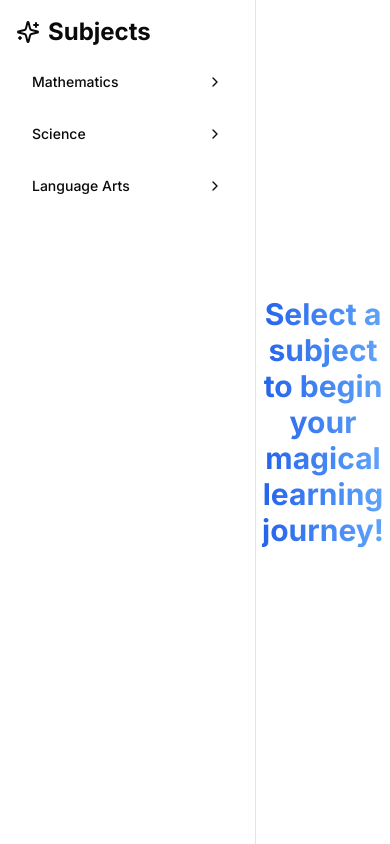
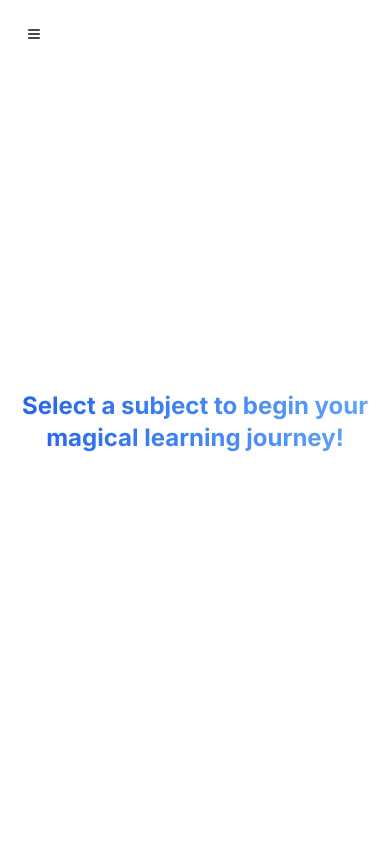
Before and after one commit to learnrithmai/Learnrithm-Ai-Teacher-frontend, a Next.js app: page /create/topics/courses in a window 390 px wide. Built offline with nearby package versions, Linux system fonts and the light colour scheme.

Commit message:
feat: add responsive sidebar with hamburger menu and improve styling for subject selection

```diff
--- a/src/app/create/topics/courses/page.tsx
+++ b/src/app/create/topics/courses/page.tsx
@@ -1,29 +1,51 @@
 "use client"
 
 import { useState } from "react"
+import { Menu } from "lucide-react"
+import { Button } from "@/components/ui/button"
 import Sidebar from "@/components/Sidebar"
 import MainContent from "@/components/MainContent"
 
 export default function Home() {
   const [selectedSubject, setSelectedSubject] = useState<string | null>(null)
   const [selectedTopic, setSelectedTopic] = useState<string | null>(null)
+  const [isSidebarOpen, setIsSidebarOpen] = useState(false)
 
   const handleSubjectSelect = (subject: string) => {
     setSelectedSubject(subject)
     setSelectedTopic(null)
+    setIsSidebarOpen(false)
   }
 
   const handleTopicSelect = (subject: string, topic: string) => {
     setSelectedSubject(subject)
     setSelectedTopic(topic)
+    setIsSidebarOpen(false)
   }
 
   return (
     <div className="flex h-screen bg-background text-foreground">
-      <div className="w-64 border-r border-border">
+      {/* Hamburger menu for mobile */}
+      <Button
+        variant="ghost"
+        size="icon"
+        className="fixed top-4 left-4 z-50 md:hidden"
+        onClick={() => setIsSidebarOpen(!isSidebarOpen)}
+      >
+        <Menu className="h-6 w-6" />
+      </Button>
+
+      {/* Sidebar */}
+      <div
+        className={`fixed inset-y-0 left-0 transform ${
+          isSidebarOpen ? "translate-x-0" : "-translate-x-full"
+        } md:relative md:translate-x-0 transition duration-200 ease-in-out z-30 md:z-0`}
+      >
         <Sidebar onSubjectSelect={handleSubjectSelect} onTopicSelect={handleTopicSelect} />
       </div>
-      <div className="flex-1 p-8 overflow-y-auto">
+
+      {/* Main content */}
+      <div className="flex-1 overflow-auto p-4 md:p-8">
         <MainContent selectedSubject={selectedSubject} selectedTopic={selectedTopic} />
       </div>
     </div>
--- a/src/components/MainContent.tsx
+++ b/src/components/MainContent.tsx
@@ -12,7 +12,7 @@ interface MainContentProps {
   selectedTopic: string | null
 }
 
-// Update the mock quiz data to match the mathematical questions
+// Mock quiz data (unchanged)
 const mockQuizData = [
   {
     question: "What is the derivative of x²?",
@@ -64,7 +64,7 @@ export default function MainContent({ selectedSubject, selectedTopic }: MainCont
   if (!selectedSubject) {
     return (
       <div className="flex items-center justify-center h-full">
-        <h2 className="text-3xl font-bold text-center bg-gradient-to-r from-blue-600 to-blue-400 bg-clip-text text-transparent">
+        <h2 className="text-2xl md:text-3xl font-bold text-center bg-gradient-to-r from-blue-600 to-blue-400 bg-clip-text text-transparent">
           Select a subject to begin your magical learning journey!
         </h2>
       </div>
@@ -74,7 +74,7 @@ export default function MainContent({ selectedSubject, selectedTopic }: MainCont
   if (!selectedTopic) {
     return (
       <div className="flex items-center justify-center h-full">
-        <h2 className="text-3xl font-bold text-center">
+        <h2 className="text-2xl md:text-3xl font-bold text-center">
           <span className="bg-gradient-to-r from-blue-600 to-blue-400 bg-clip-text text-transparent">
             {selectedSubject}
           </span>{" "}
@@ -95,16 +95,17 @@ export default function MainContent({ selectedSubject, selectedTopic }: MainCont
       initial={{ opacity: 0, y: 20 }}
       animate={{ opacity: 1, y: 0 }}
       transition={{ duration: 0.5 }}
-      className="space-y-8"
+      className="space-y-6 md:space-y-8"
     >
-      <h1 className="text-4xl font-bold">
+      <h1 className="text-3xl md:text-4xl font-bold">
         <span className="bg-gradient-to-r from-blue-600 to-blue-400 bg-clip-text text-transparent">
           {selectedSubject}
         </span>
         : {selectedTopic}
       </h1>
 
-      <Card>
+      <div className="grid gap-6 md:gap-8 md:grid-cols-2">
+        <Card className="md:col-span-2">
           <CardHeader>
             <CardTitle>Video Lesson</CardTitle>
           </CardHeader>
@@ -129,12 +130,12 @@ export default function MainContent({ selectedSubject, selectedTopic }: MainCont
             <div className="prose dark:prose-invert">
               <p>
                 This is where the detailed explanation of the {selectedTopic} topic within the {selectedSubject} subject
-              would go. The content here would be tailored to engage young learners, using simple language and relatable
-              examples.
+                would go. The content here would be tailored to engage young learners, using simple language and
+                relatable examples.
               </p>
               <p>
-              Interactive elements, such as quizzes or mini-games, could be embedded here to reinforce learning and make
-              the experience more enjoyable for children.
+                Interactive elements, such as quizzes or mini-games, could be embedded here to reinforce learning and
+                make the experience more enjoyable for children.
               </p>
             </div>
           </CardContent>
@@ -185,6 +186,7 @@ export default function MainContent({ selectedSubject, selectedTopic }: MainCont
             </CardContent>
           </Card>
         )}
+      </div>
     </motion.div>
   )
 }
--- a/src/components/Sidebar.tsx
+++ b/src/components/Sidebar.tsx
@@ -33,15 +33,16 @@ export default function Sidebar({ onSubjectSelect, onTopicSelect }: SidebarProps
   }
 
   return (
-    <nav className="p-4">
-      <h2 className="text-2xl font-bold mb-4 flex items-center">
+    <nav className="w-64 h-full bg-background border-r border-border overflow-y-auto">
+      <div className="p-4">
+        <h2 className="text-2xl font-bold mb-4 flex items-center text-blue-600 dark:text-blue-400">
           <Sparkles className="mr-2" /> Subjects
         </h2>
         {subjects.map((subject) => (
           <div key={subject.name} className="mb-2">
             <Button
               variant="ghost"
-            className="w-full justify-between mb-2"
+              className="w-full justify-between mb-2 hover:bg-blue-50 hover:text-blue-600 dark:hover:bg-blue-950/20 dark:hover:text-blue-400"
               onClick={() => handleSubjectClick(subject.name)}
             >
               {subject.name}
@@ -54,7 +55,7 @@ export default function Sidebar({ onSubjectSelect, onTopicSelect }: SidebarProps
                     <Button
                       variant="ghost"
                       size="sm"
-                    className="w-full justify-start"
+                      className="w-full justify-start hover:bg-blue-50 hover:text-blue-600 dark:hover:bg-blue-950/20 dark:hover:text-blue-400"
                       onClick={() => onTopicSelect(subject.name, topic)}
                     >
                       {topic}
@@ -65,6 +66,7 @@ export default function Sidebar({ onSubjectSelect, onTopicSelect }: SidebarProps
             )}
           </div>
         ))}
+      </div>
     </nav>
   )
 }
```
Lines whose indentation alone changed are shown as unchanged.
